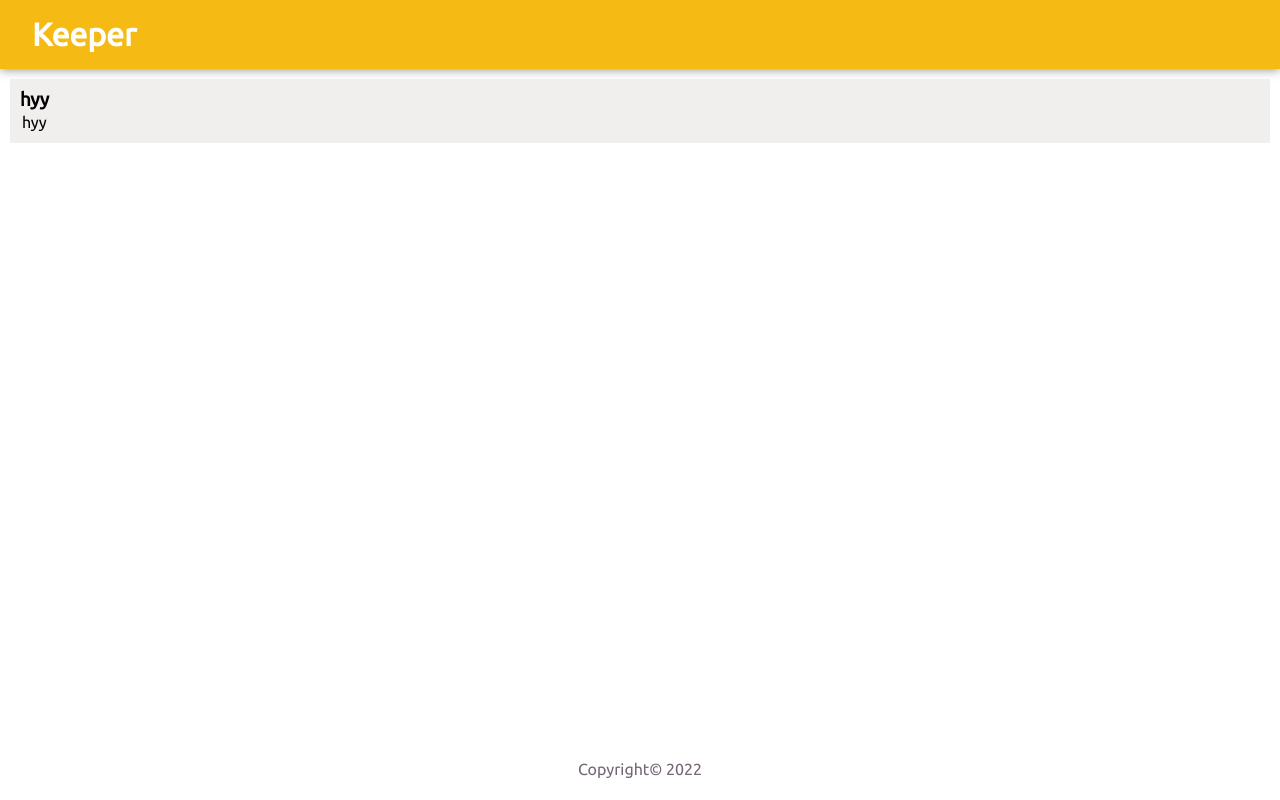
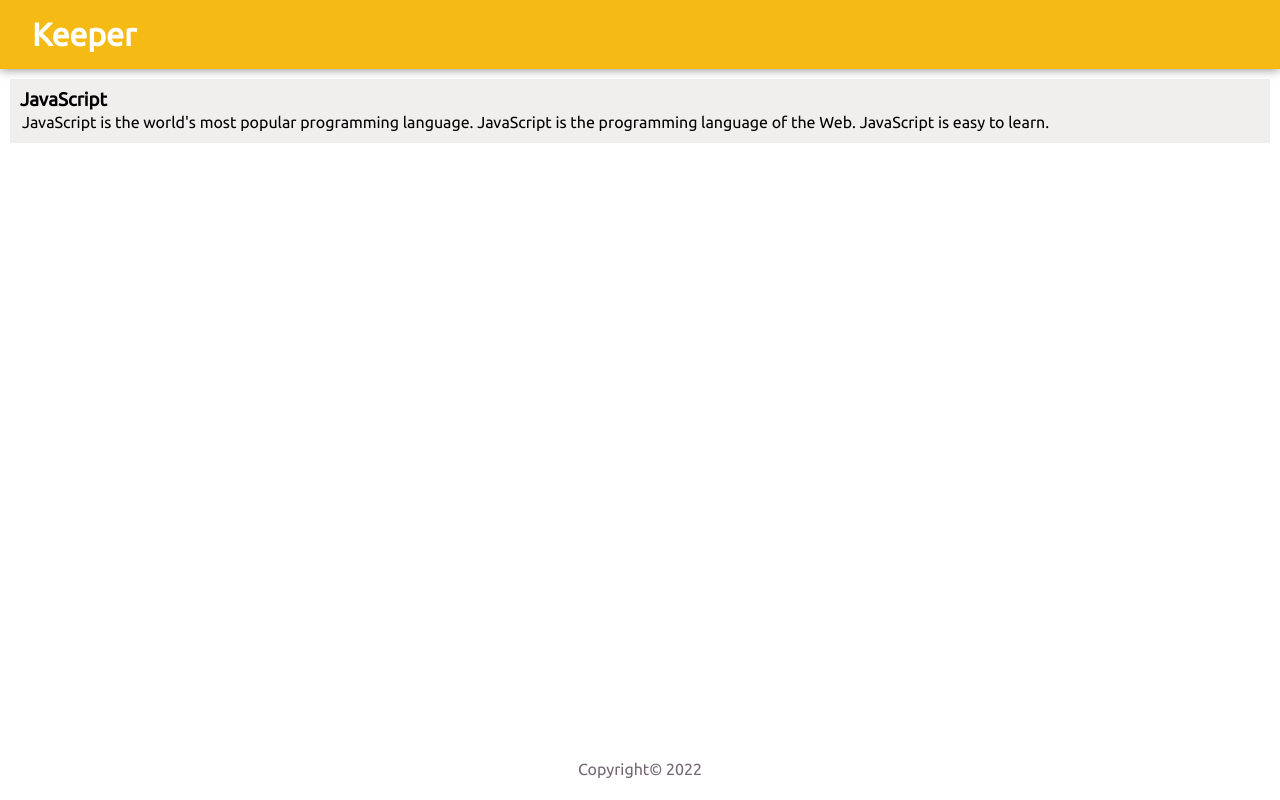
Before and after one commit to AbhishekKumar2233/Keeper-App, a React (Create React App) app: page / in a window 1280 px wide. Built offline with nearby package versions, Linux system fonts and the light colour scheme.

Commit message:
simple way to map data one by one

```diff
--- a/src/App.js
+++ b/src/App.js
@@ -7,10 +7,7 @@ export default function App() {
   return (
     <div className="App">
       <Header />
-      <Note
-      heading="hyy"
-      detail="hyy"
-      />
+      <Note heading={notes[0].Heading} detail={notes[0].Detail} />
       <Footer />
     </div>
   );
```
